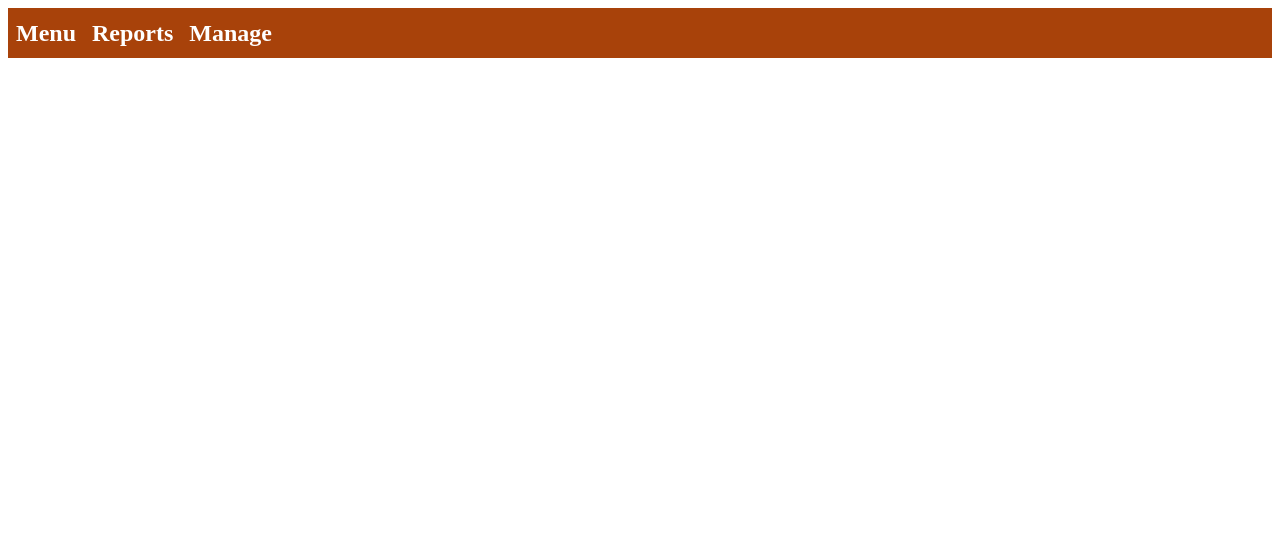
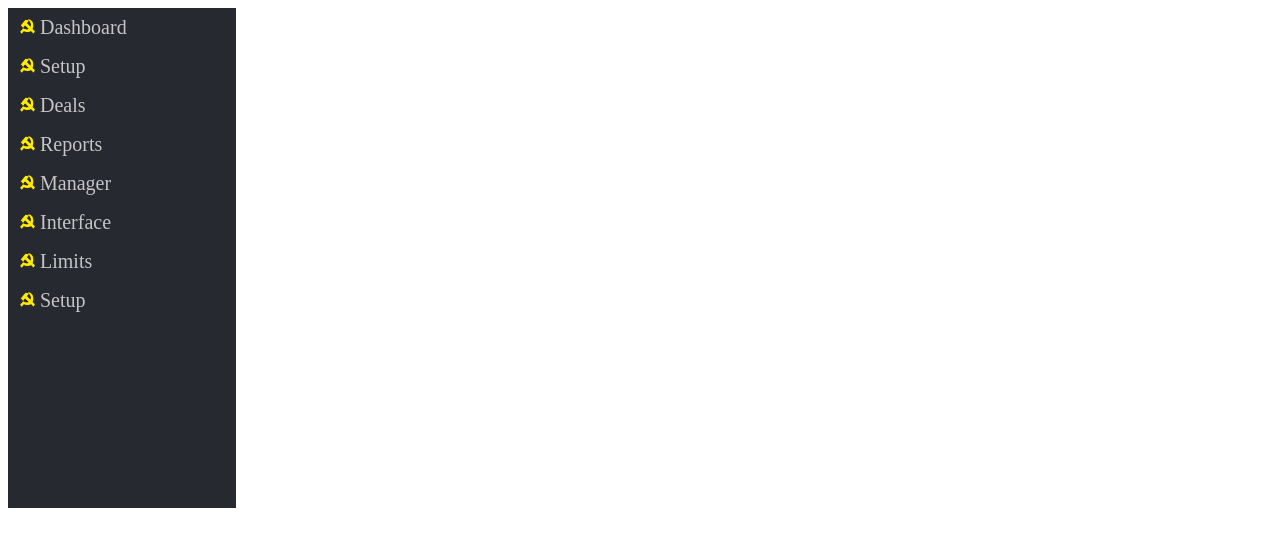
Before and after one commit to pad1092/menu, a plain HTML site: page index.html in a window 1280 px wide. Drawn offline with Linux system fonts and the light colour scheme.

Commit message:
Update index.html

```diff
--- a/index.html
+++ b/index.html
@@ -11,10 +11,6 @@
 </head>
 
 <body>
-    <div id="navbar">
-        <div class="nav-menu nav-item">
-            <h2>Menu</h2>
-            <div id="nav-menu-content">
                 <div clss="menu-wrap">
                     <ul class="parent-menu">
                         <li class="has-node child-0">
@@ -958,13 +954,6 @@
                 </div>
             </div>
         </div>
-        <div class="nav-manage nav-item">
-            <h2>Reports</h2>
-        </div>
-        <div class="nav-report nav-item">
-            <h2>Manage</h2>
-        </div>
-    </div>
 </body>
 
 </html>
```
